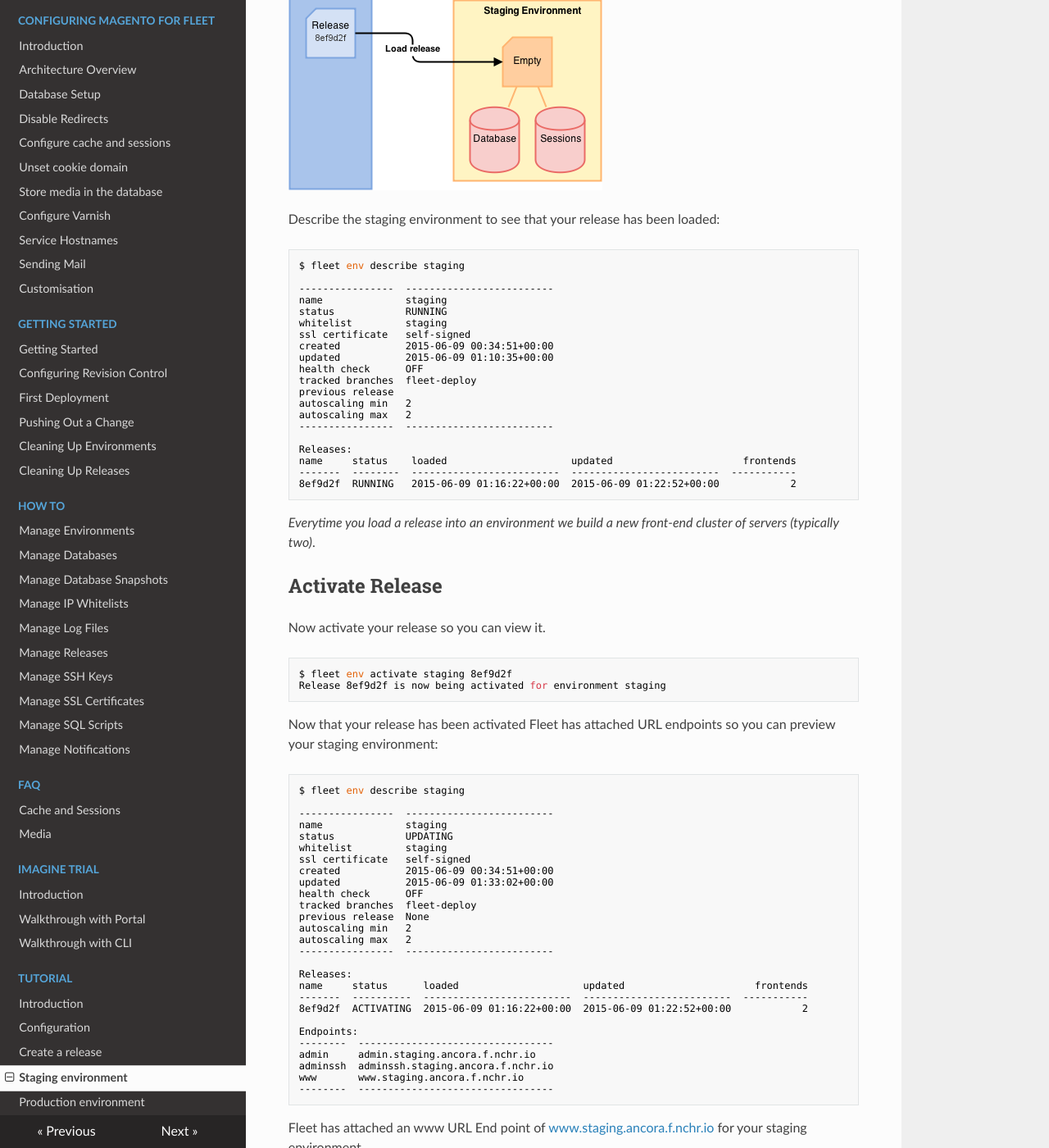
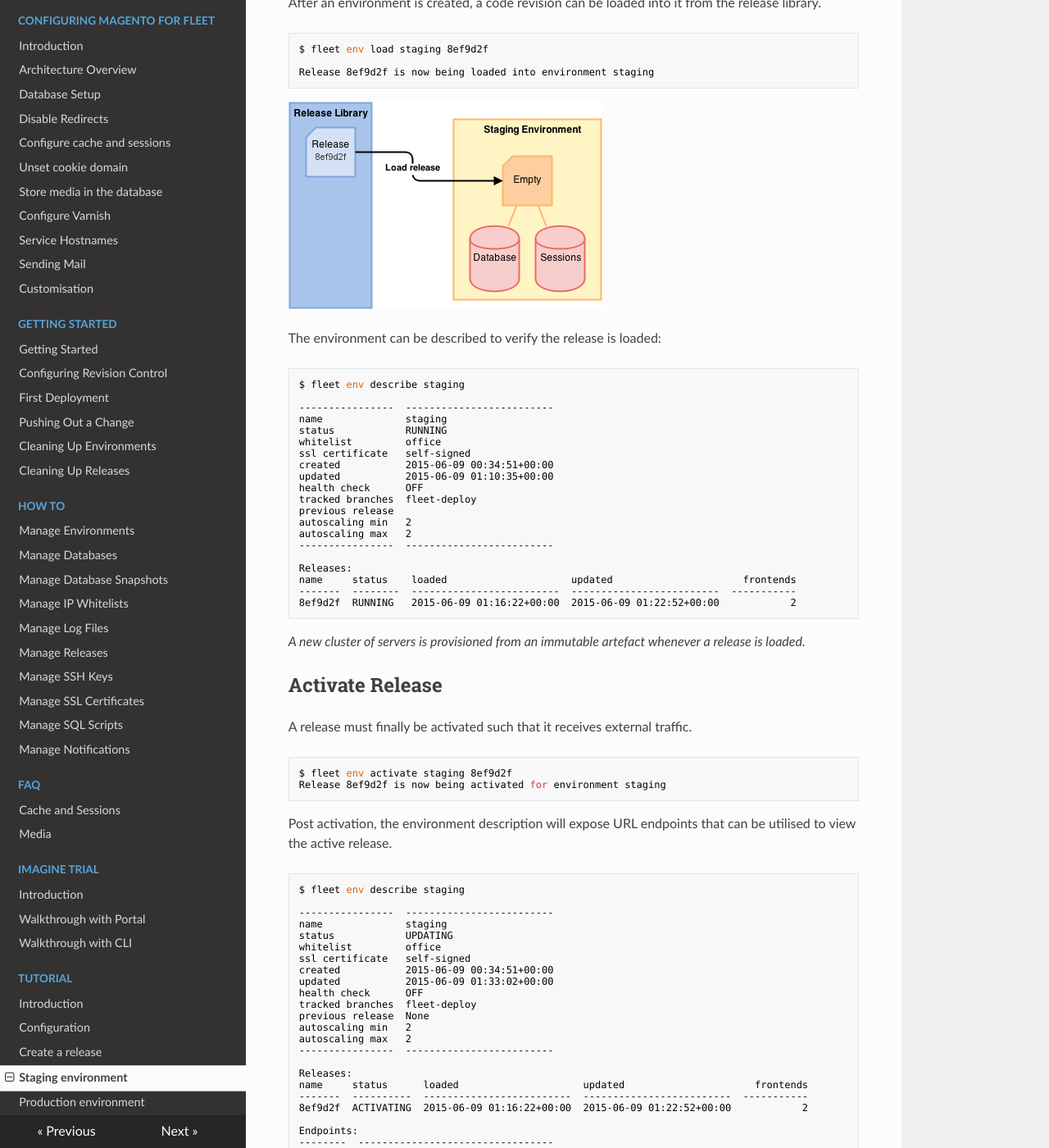
Before and after one commit to anchor/fleet-magento-docs, an MkDocs documentation site: the page built from docs/tutorial/staging-environment.md, in a window 1280 px wide and 1400 px high, scrolled down 2364 px. Shown: the whole window at 82% size. Built offline with MkDocs 1.6.1, drawn with Linux system fonts in a browser that asks for light colours; nearby versions of some CDN libraries; old or Windows-style settings are respelled for this version of MkDocs; some of the changed text lies outside the part shown.

Commit message:
General English improvements.
Change the phrasing of the tutorial documentation.

````diff
--- a/docs/tutorial/staging-environment.md
+++ b/docs/tutorial/staging-environment.md
@@ -1,31 +1,38 @@
-Fleet allows you to create *on demand* [environments](/how-to/manage-environments/) and restrict access using IP whitelists.
+Fleet allows you to create and destroy *on demand*
+[environments](/how-to/manage-environments/) and optionally restrict access
+using IP whitelists.
 
 ## Whitelist
 
-Before creating a staging environment you may want to limit access via IP addresses using a *IP whitelist* like so:
+You may optionally decide to limit access to a non-production environment.
 
 ```bash
-$ fleet whitelist create staging
-Created whitelist staging
+$ fleet whitelist create office
+Created whitelist office
 
-$ fleet whitelist allow staging xx.xx.xx.xx # replace xx with your IP address
+$ fleet whitelist allow office xx.xx.xx.xx # replace xx with your IP address
 
-$ fleet whitelist describe staging
+$ fleet whitelist describe office
  - xx.xx.xx.xx/32
 ```
 
 ## Create
 
-With the following command will create an *exact replica of the highly available production environment* taking the latest snapshot of the database and limiting access to the staging IP white list:
+The following command will create an exact replica of the production
+environment.  The latest database snapshot from the production environment will
+be automatically loaded and a whitelist applied to restrict access to the
+environment by IP.
 
 ```bash
-$ fleet env create staging --source-environment prod --whitelist staging
+$ fleet env create staging --source-environment prod --whitelist office
 Environment staging is now being created
 ```
 
 ![](/tutorial/fleet-new-env.png)
 
-Now you can list your environments and describe the staging environment - when you first create an environment no code releases are loaded  hence there are no URL endpoints:
+You can now list the environments available to you and describe them.  Newly
+created environments do not contain a release on first creation.  As such,
+there are no public endpoint URLs to access.
 
 ```bash
 $ fleet env list
@@ -40,7 +47,7 @@ $ fleet env describe staging
 ----------------  -------------------------
 name              staging
 status            RUNNING
-whitelist         staging
+whitelist         office
 ssl certificate   self-signed
 created           2015-06-09 00:34:51+00:00
 updated           2015-06-09 01:10:35+00:00
@@ -55,7 +62,13 @@ autoscaling max   2
 
 ## SQL Scripts
 
-Everytime you create a new environment you may want to make some automatic changes in the database such as changing the Magento base URLs. Now you could connect to the database directly and update it manually like so:
+Upon environment instantiation, requirement may exist to make updates to the
+database to reflect the new environment.  For example, the Magento base URL
+needs to be updated when you are accessing the application via a different
+address.
+
+Manual changes can be effected by connecting to the environment's database as
+follows:
 ```bash
 
 $ fleet database connect staging
@@ -82,7 +95,12 @@ mysql> UPDATE core_config_data SET value = 'http://www.staging.ancora.f.nchr.io/
 
 ```
 
-Or instead the preferred method automatically with Fleet using [SQL script(s)](/how-to/manage-sql-scripts/) passing the {{environment}} variable which in this case we had already pre-configured for you:
+An alternative method makes use of Fleet's automatic [SQL
+script](/how-to/manage-sql-scripts/) functionality.  When an environment is
+instantiated, custom SQL can be automatically executed with templated
+variables.  The `{{environment}}` variable is utilised in the following
+example.  Use of the automated scripting mechanism is the preferred approach
+and saves having to make manual changes with each new environment.
 
 ```bash
 $ fleet config sql list
@@ -98,7 +116,8 @@ UPDATE core_config_data SET value = 'http://www.{{environment}}.ancora.f.nchr.io
 
 ## Load Release
 
-Now load the latest code release from your release library into staging like so:
+After an environment is created, a code revision can be loaded into it from the
+release library.
 
 ```bash
 $ fleet env load staging 8ef9d2f
@@ -108,7 +127,7 @@ Release 8ef9d2f is now being loaded into environment staging
 
 ![](/tutorial/fleet-load-release.png)
 
-Describe the staging environment to see that your release has been loaded:
+The environment can be described to verify the release is loaded:
 
 ```bash
 $ fleet env describe staging
@@ -116,7 +135,7 @@ $ fleet env describe staging
 ----------------  -------------------------
 name              staging
 status            RUNNING
-whitelist         staging
+whitelist         office
 ssl certificate   self-signed
 created           2015-06-09 00:34:51+00:00
 updated           2015-06-09 01:10:35+00:00
@@ -132,18 +151,19 @@ name     status    loaded                     updated                      front
 -------  --------  -------------------------  -------------------------  -----------
 8ef9d2f  RUNNING   2015-06-09 01:16:22+00:00  2015-06-09 01:22:52+00:00            2
 ```
-*Everytime you load a release into an environment we build a new front-end cluster of servers (typically two)*.
+*A new cluster of servers is provisioned from an immutable artefact whenever a release is loaded.*
 
 ## Activate Release
 
-Now activate your release so you can view it.
+A release must finally be activated such that it receives external traffic.
 
 ```bash
 $ fleet env activate staging 8ef9d2f
 Release 8ef9d2f is now being activated for environment staging
 ```
 
-Now that your release has been activated Fleet has attached URL endpoints so you can preview your staging environment:
+Post activation, the environment description will expose URL endpoints that can
+be utilised to view the active release.
 
 ```bash
 $ fleet env describe staging
@@ -151,7 +171,7 @@ $ fleet env describe staging
 ----------------  -------------------------
 name              staging
 status            UPDATING
-whitelist         staging
+whitelist         office
 ssl certificate   self-signed
 created           2015-06-09 00:34:51+00:00
 updated           2015-06-09 01:33:02+00:00
@@ -174,23 +194,35 @@ adminssh  adminssh.staging.ancora.f.nchr.io
 www       www.staging.ancora.f.nchr.io
 --------  ---------------------------------
 ```
-Fleet has attached an www URL End point of [www.staging.ancora.f.nchr.io](http://www.staging.ancora.f.nchr.io) for your staging environment.
+
+Fleet exposes a www endpoint for your staging environment.  In this case:
+[www.staging.ancora.f.nchr.io](http://www.staging.ancora.f.nchr.io)
 
 ## Unit/User/Load Testing
 
 Given *environents are all built off the same infrastructure template and machine image* you are guaranteed any unit/user or loading testing performed in staging will behave ecactly the same as in
 production. Further to that each environment is totally independent of one another and you can create/destroy them on demand so testing seamlessly becomes part of the deployment process.
 
+Fleet instantiates environments using an identical blueprint to that of
+production.  Likewise, releases represent immutable build artefacts that can be
+used between environments.
+
+Functional or load testing performed in a non-production environment will
+operate to the same specification of the production environment.  Each
+environment is independent and can be easily created or destroyed at will.
+
 ![](/tutorial/fleet-summary.png)
 
-Our recommendations for tooling to use to test your store are:
+Anchor recommends the following tooling to facilitate load testing:
 
  * [https://blazemeter.com/](https://blazemeter.com/)
  * [https://www.blitz.io/](https://www.blitz.io/)
 
 ## Destroy
 
-Once you've finished testing on staging and the client has approved the changes you can destroy your staging environment to help infrastructure costs then rollout your changes into production.
+Once an environment has served its purpose, it may be destroyed.  Only pay for
+the environment for as long as you require and promote your release to
+production with confidence.
 
 ```bash
 $ fleet env destroy staging
@@ -200,7 +232,7 @@ Please review the details below:
 ----------------  -------------------------
 name              staging
 status            RUNNING
-whitelist         staging
+whitelist         office
 ssl certificate   self-signed
 created           2015-06-09 00:34:51+00:00
 updated           2015-06-09 01:33:02+00:00
````
Also changed, not shown: docs/tutorial/production-environment.md (+16 -8 lines).
